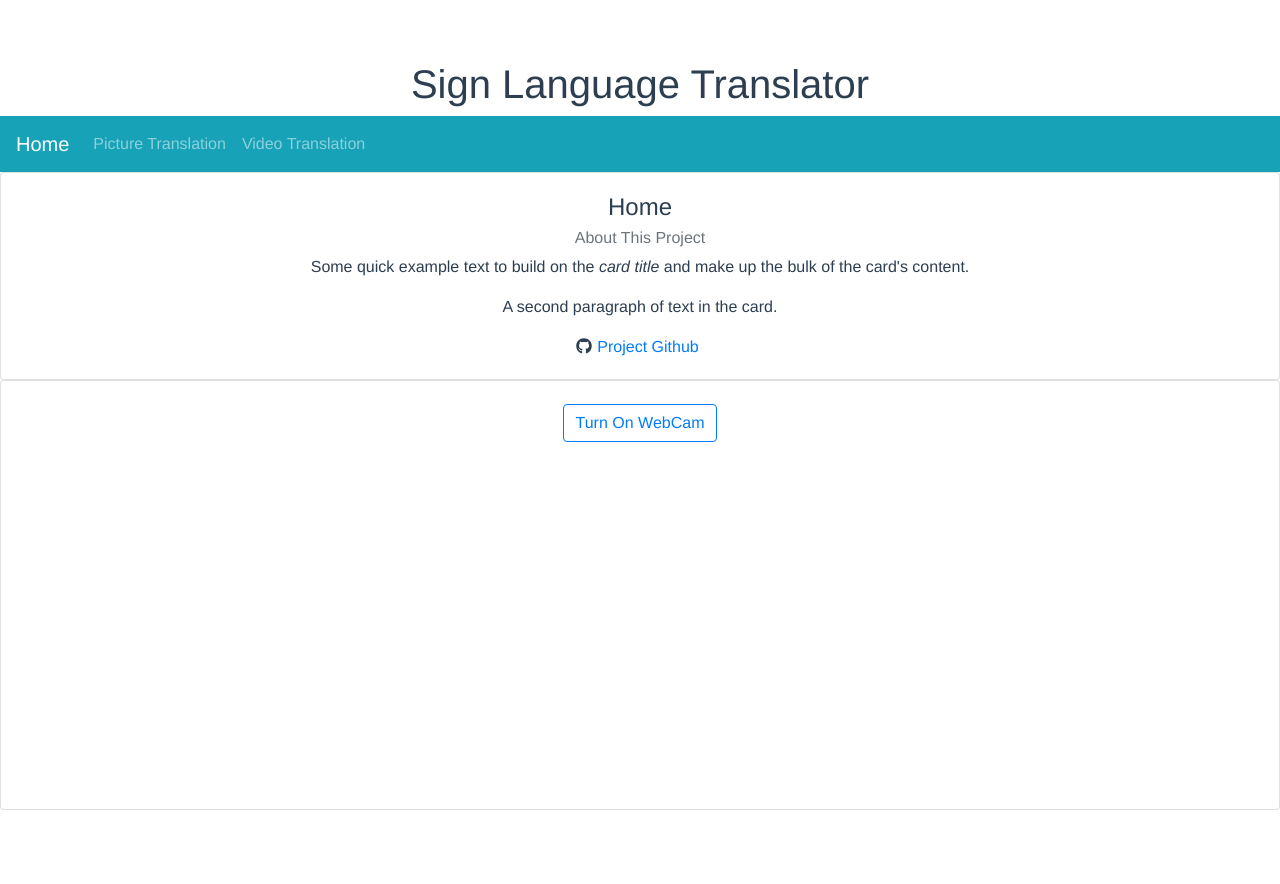
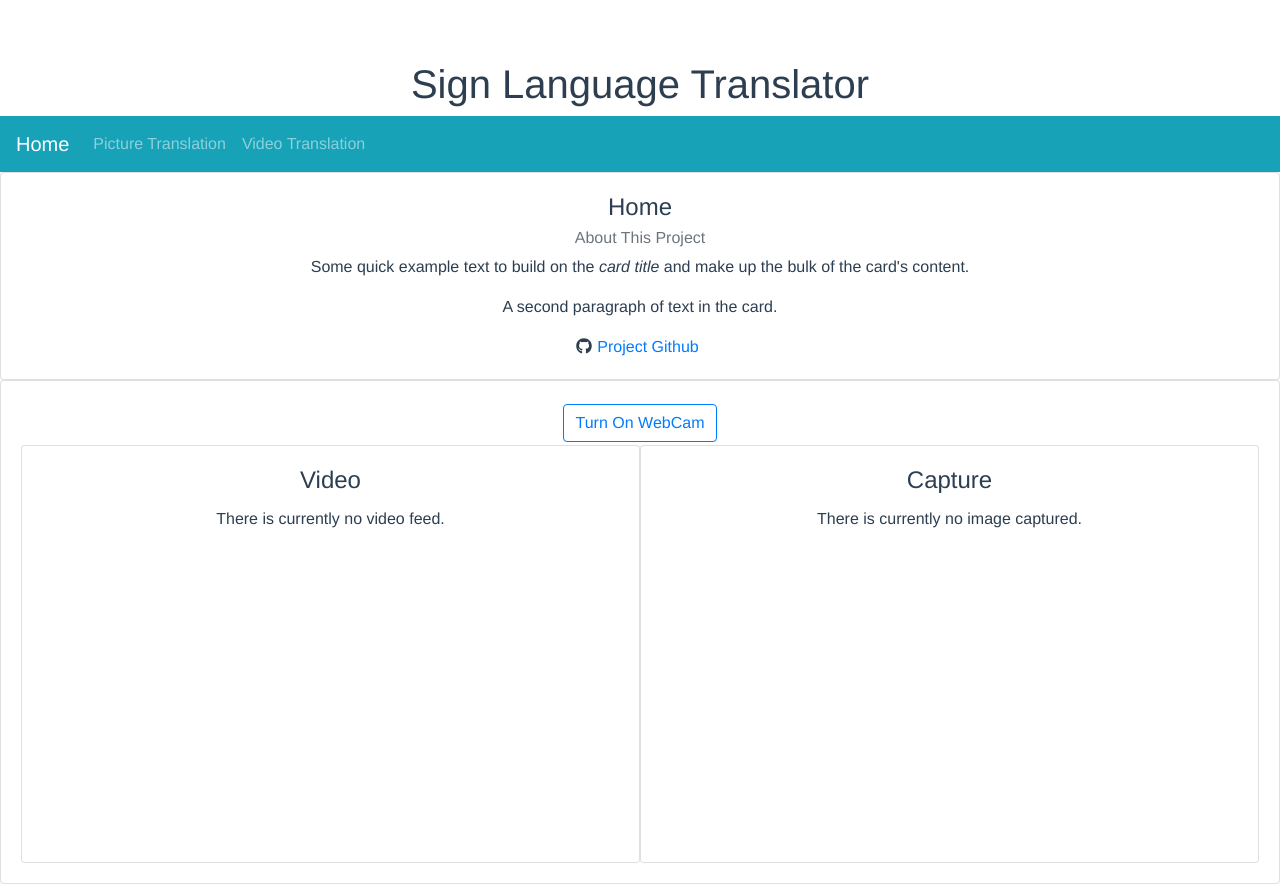
Before and after one commit to c73lam8797/Sign-Language-Translator, a Vue app in the folder Frontend/vue-app/: page / in a window 1280 px wide. Before the commit the page ends 810 px from the top, so only its background shows below. Built offline with nearby package versions, Linux system fonts and the light colour scheme.

Commit message:
got prediction endpoint to work

```diff
--- a/Frontend/vue-app/src/components/PictureTranslation.vue
+++ b/Frontend/vue-app/src/components/PictureTranslation.vue
@@ -5,20 +5,34 @@
         <div>
           <b-button class="buttons" v-if="!webCamOn" @click="showCamera" variant="outline-primary">Turn On WebCam</b-button>
           <b-button class="buttons" v-else @click="hideCamera" variant="outline-primary">Turn Off WebCam</b-button>
-          <b-button class="buttons" v-if="webCamOn" id="takephoto" @click="capture" variant="success">Capture</b-button>
         </div>
-        <div>
-          <div class="loading_container"><b-spinner v-if="loading" label="Spinning"></b-spinner></div>
-          <video autoplay id="video"></video>
-        </div>
-        <div>
-          <canvas id="canvas"></canvas>
-          <div><b-button class="buttons" v-if="image" @click="translate" variant="outline-info">Translate Image</b-button></div>
+        <div class="capture">
+          <b-card class="text-center" title="Video">
+            <b-card-text v-if="!webCamOn">
+              There is currently no video feed.
+            </b-card-text>
+            <!-- <div class="bg-secondary text-light">
+              This is some content within the default <samp>&lt;b-card-body&gt;</samp> block of the
+              <samp>&lt;b-card&gt;</samp> component. Notice the padding between the card's border and this
+              gray <samp>&lt;div&gt;</samp>.
+            </div> -->
+            <div v-if="loading" class="loading_container"><b-spinner label="Spinning"></b-spinner></div>
+            <video autoplay id="video"></video>
+            <b-button class="buttons" v-if="webCamOn" id="takephoto" @click="capture" variant="success">Capture</b-button>
+          </b-card>
+          <b-card class="text-center" title="Capture">
+            <b-card-text v-if="!image">
+              There is currently no image captured.
+            </b-card-text>
+            <canvas id="canvas"></canvas>
+            <b-button class="buttons" v-if="image" @click="translate" variant="outline-info">Translate Image</b-button>
+          </b-card>
         </div>
       </div>
     </b-card>
     <b-jumbotron v-if="translatedImages.length > 0" header="Translated Letters">
       {{ translatedImages.map(x => x.translation) }}
+      <b-button variant="danger" @click="reset"></b-button>
     </b-jumbotron>
     <b-card-group deck >
         <b-card v-bind:img-src="im.img" img-top class="predictions" v-for="im in translatedImages" :key="im.img">
@@ -85,19 +99,28 @@
         const canvas = document.getElementById("canvas");
         const context = canvas.getContext('2d');
         const video = document.getElementById("video");
+        canvas.height = video.offsetHeight;
+        canvas.width = video.offsetWidth;
         context.drawImage(video, 0, 0, canvas.width, canvas.height);
 
         this.image = canvas.toDataURL("image/png");
       },
       translate: function() {
         this.predicting = true;
+        const formData = new FormData();
+        formData.append('b64', this.image);
         const params = {
           method: "POST",
-          body: JSON.stringify({ img: this.image }),
+          // body: JSON.stringify({ img: this.image }),
+          body: formData,
           headers: {
-            'Content-Type': 'application/json',
+            // 'Content-Type': 'application/json',
+            'Access-Control-Allow-Origin': 'http://localhost:5000/api/predict'
           },
         }
+
+        console.log(params.body)
+        console.log(params.body.length);
 
         fetch(url + "/api/predict", params)
         .then(res => res.json())
@@ -106,7 +129,9 @@
         })
         .finally(() => this.predicting = false)
         .catch(() => { });
-
+      },
+      reset: function() {
+        this.translatedImages = [];
       }
     },
     components: {
@@ -123,11 +148,13 @@
 <!-- ---------------------------------------------------------- -->
 <!-- ---------------------------------------------------------- -->
 <style scoped>
+
 .loading_container {
   padding: 15px;
 }
 
 #video {
+  width: 100%;
   transform: rotateY(180deg);
   -webkit-transform:rotateY(180deg); /* Safari and Chrome */
   -moz-transform:rotateY(180deg); /* Firefox */
@@ -144,4 +171,20 @@
   margin: 0px;
 }
 
+.capture {
+  display: flex;
+  justify-content: space-around;
+}
+
+#canvas {
+  width: 100%;
+  max-width: 100%;
+  height: auto;
+}
+
+.text-center {
+  width: 50%;
+  max-width: 50%;
+}
+
 </style>
```
Also changed, not shown: 1 other file (tests, documents, lock files or other folders).
